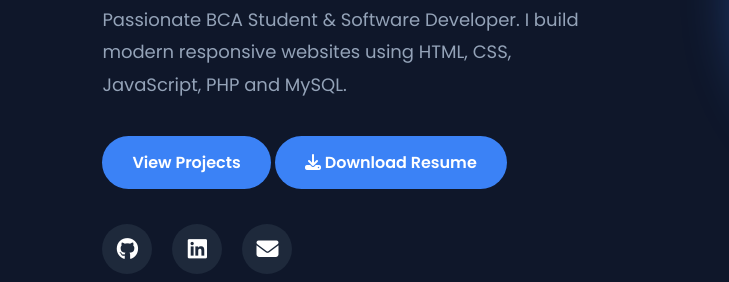
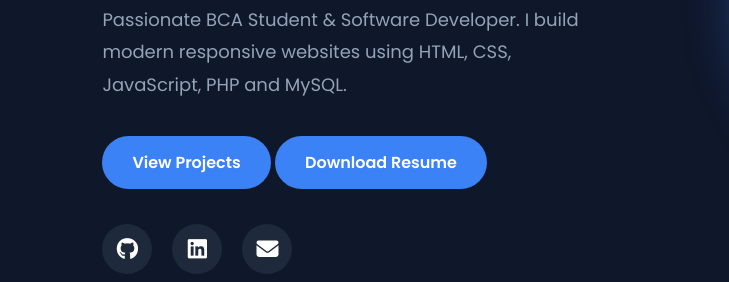
Before and after one commit to bikashyadav-dev/PortFolio, a plain HTML site: page index.html in a window 1280 px wide. Shown: the part 403-685 px from the top of the page, 0-729 px from the left. Drawn offline with Linux system fonts and the light colour scheme.

Commit message:
Fixed resume download

```diff
--- a/index.html
+++ b/index.html
@@ -89,14 +89,11 @@
                     View Projects
                 </a>
 
-                <a href="./assets/Bikash_Yadav_Resume.pdf"
-                         download="Bikash_Yadav_Resume.pdf"
-                        class="btn btn-primary">
-
-                         <i class="fas fa-download"></i>
-                            Download Resume
-
-                </a>
+               <a href="./assets/bikash-yadav-resume.pdf"
+                      download="Bikash-Yadav-Resume.pdf"
+                      class="btn">
+                      Download Resume
+              </a>
             </div>
 
             <div class="hero-social">
```
Also changed, not shown: 2 other files.
